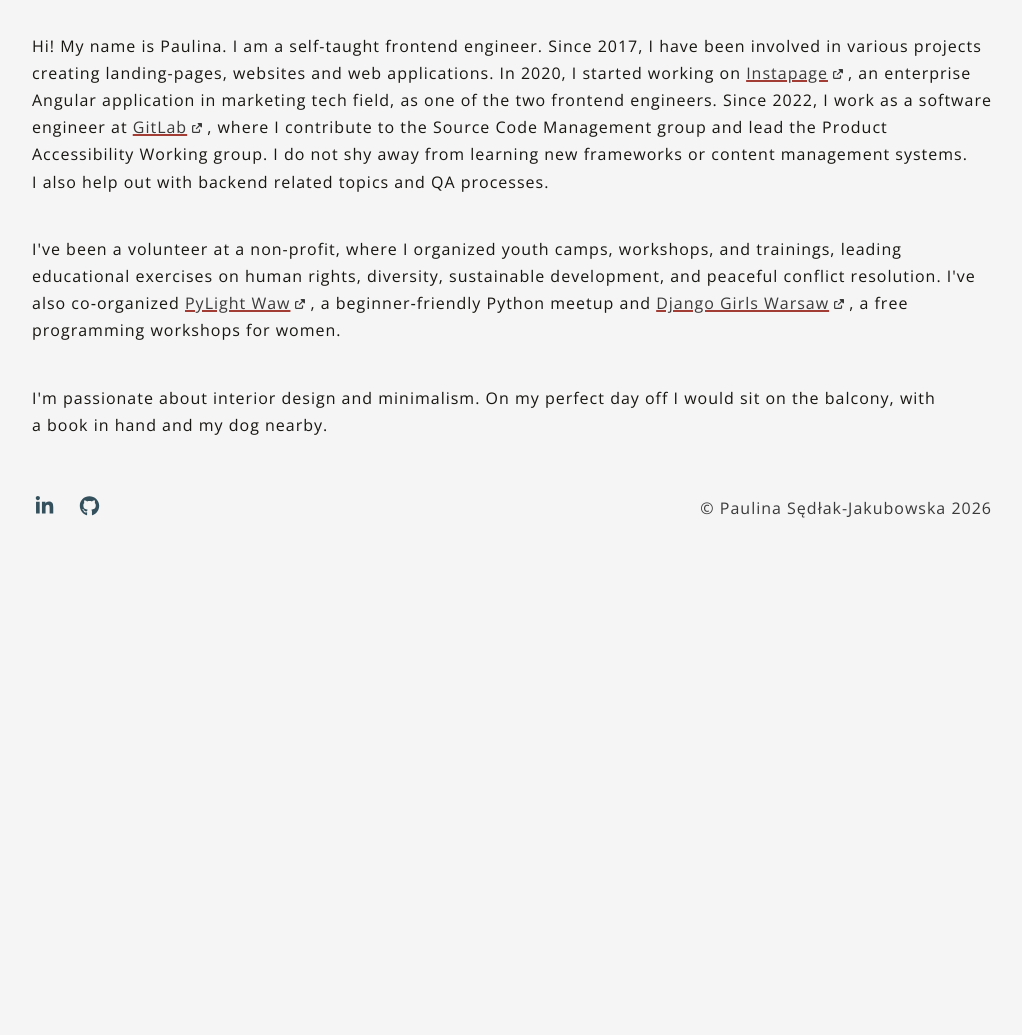
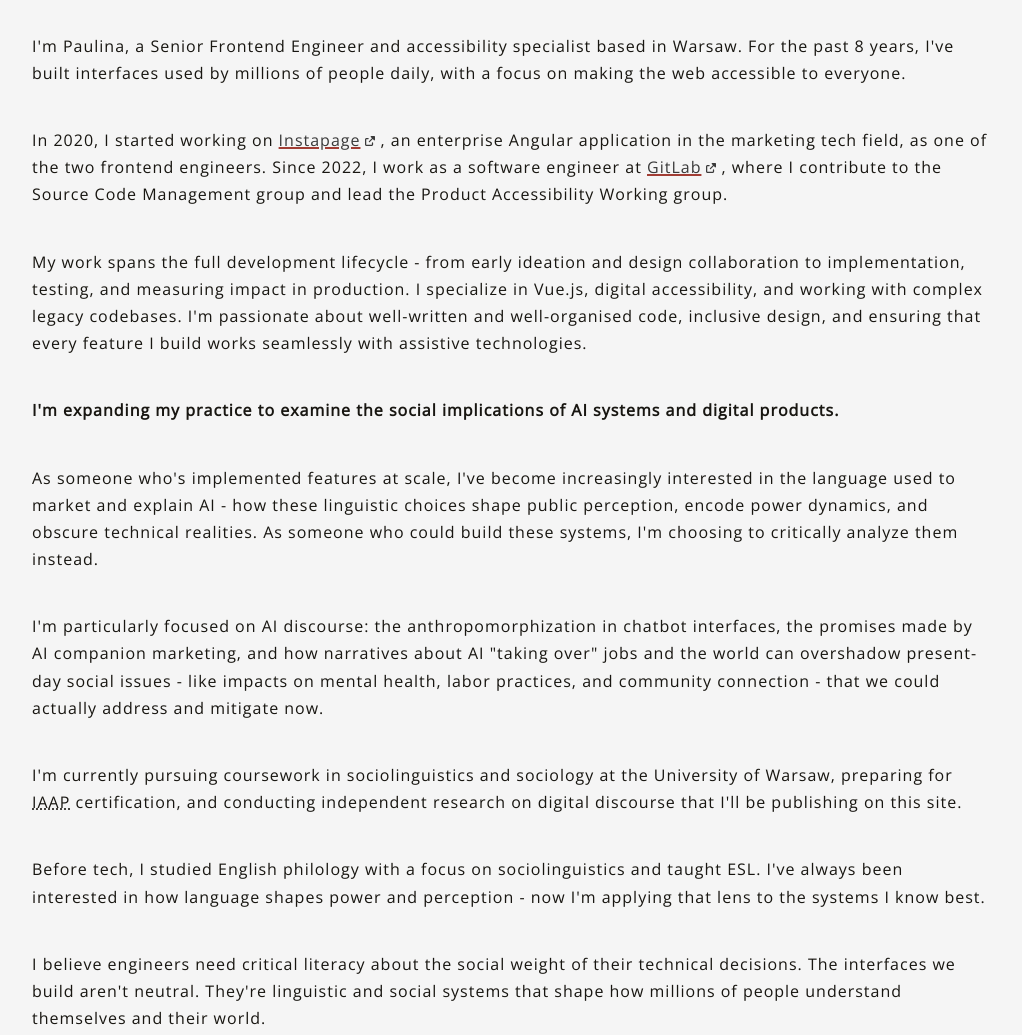
Before and after one commit to iniluap/personal-site, a Gatsby site: page / in a window 1280 px wide. Shown: the part 631-1666 px from the top of the page, without its empty margins (128-1150 px from the left). Before the commit the page ends 1209 px from the top, so only its background shows below. Built offline with nearby package versions, Linux system fonts and the light colour scheme; Gatsby itself is replaced by a stand-in of ours.

Commit message:
Update content to include socio-linguistics

```diff
--- a/src/pages/index.js
+++ b/src/pages/index.js
@@ -5,37 +5,70 @@ export default function IndexPage() {
   return (
     <>
       <p>
-        Hi! My name is Paulina. I&nbsp;am a&nbsp;self-taught frontend engineer.
-        Since 2017, I&nbsp;have been involved in various projects creating
-        landing-pages, websites and web applications. In 2020, I&nbsp;started
-        working on{' '}
+        I'm Paulina, a Senior Frontend Engineer and accessibility specialist
+        based in Warsaw. For the past 8 years, I've built interfaces used by
+        millions of people daily, with a focus on making the web accessible to
+        everyone.
+      </p>
+      <p className="m-top-4">
+        In 2020, I&nbsp;started working on{' '}
         <ExternalLink href="https://www.instapage.com/" text="Instapage" />,
-        an&nbsp;enterprise Angular application in marketing tech field, as one
-        of the two frontend engineers. Since 2022, I&nbsp;work as
+        an&nbsp;enterprise Angular application in the marketing tech field, as
+        one of the two frontend engineers. Since 2022, I&nbsp;work as
         a&nbsp;software engineer at{' '}
         <ExternalLink href="https://about.gitlab.com/" text="GitLab" />, where
         I&nbsp;contribute to the Source Code Management group and lead the
-        Product Accessibility Working group. I&nbsp;do not shy away from
-        learning new frameworks or content management systems. I&nbsp;also help
-        out with backend related topics and QA processes.
+        Product Accessibility Working group.
       </p>
       <p className="m-top-4">
-        I've been a&nbsp;volunteer at a&nbsp;non-profit, where I&nbsp;organized
-        youth camps, workshops, and trainings, leading educational exercises on
-        human rights, diversity, sustainable development, and peaceful conflict
-        resolution. I've also co‑organized{' '}
-        <ExternalLink href="https://www.pylight.org/" text="PyLight Waw" />,
-        a&nbsp;beginner‑friendly Python meetup and{' '}
-        <ExternalLink
-          href="https://djangogirls.org/en/warszawa/"
-          text="Django Girls Warsaw"
-        />
-        , a&nbsp;free programming workshops for women.
+        My work spans the full development lifecycle - from early ideation and
+        design collaboration to implementation, testing, and measuring impact in
+        production. I specialize in Vue.js, digital accessibility, and working
+        with complex legacy codebases. I'm passionate about well-written and
+        well-organised code, inclusive design, and ensuring that every feature I
+        build works seamlessly with assistive technologies.
       </p>
       <p className="m-top-4">
-        I'm passionate about interior design and minimalism. On my perfect day
-        off I&nbsp;would sit on the balcony, with a&nbsp;book in hand and my dog
-        nearby.
+        <strong>
+          I'm expanding my practice to examine the social implications of AI
+          systems and digital products.
+        </strong>{' '}
+      </p>
+      <p className="m-top-4">
+        As someone who's implemented features at scale, I've become increasingly
+        interested in the language used to market and explain AI - how these
+        linguistic choices shape public perception, encode power dynamics, and
+        obscure technical realities. As someone who could build these systems,
+        I'm choosing to critically analyze them instead.
+      </p>
+      <p className="m-top-4">
+        I'm particularly focused on AI discourse: the anthropomorphization in
+        chatbot interfaces, the promises made by AI companion marketing, and how
+        narratives about AI "taking over" jobs and the world can overshadow
+        present-day social issues - like impacts on mental health, labor
+        practices, and community connection - that we could actually address and
+        mitigate now.
+      </p>
+      <p className="m-top-4">
+        I'm currently pursuing coursework in sociolinguistics and sociology at
+        the University of Warsaw, preparing for{' '}
+        <abbr title="International Association of Accessibility Professionals">
+          IAAP
+        </abbr>{' '}
+        certification, and conducting independent research on digital discourse
+        that I'll be publishing on this site.
+      </p>
+      <p className="m-top-4">
+        Before tech, I studied English philology with a focus on
+        sociolinguistics and taught ESL. I've always been interested in how
+        language shapes power and perception - now I'm applying that lens to the
+        systems I know best.
+      </p>
+      <p className="m-top-4">
+        I believe engineers need critical literacy about the social weight of
+        their technical decisions. The interfaces we build aren't neutral.
+        They're linguistic and social systems that shape how millions of people
+        understand themselves and their world.
       </p>
     </>
   );
```
Also changed, not shown: src/pages/education.js (+25 -7 lines), src/pages/projects.js (+25 -2 lines).
